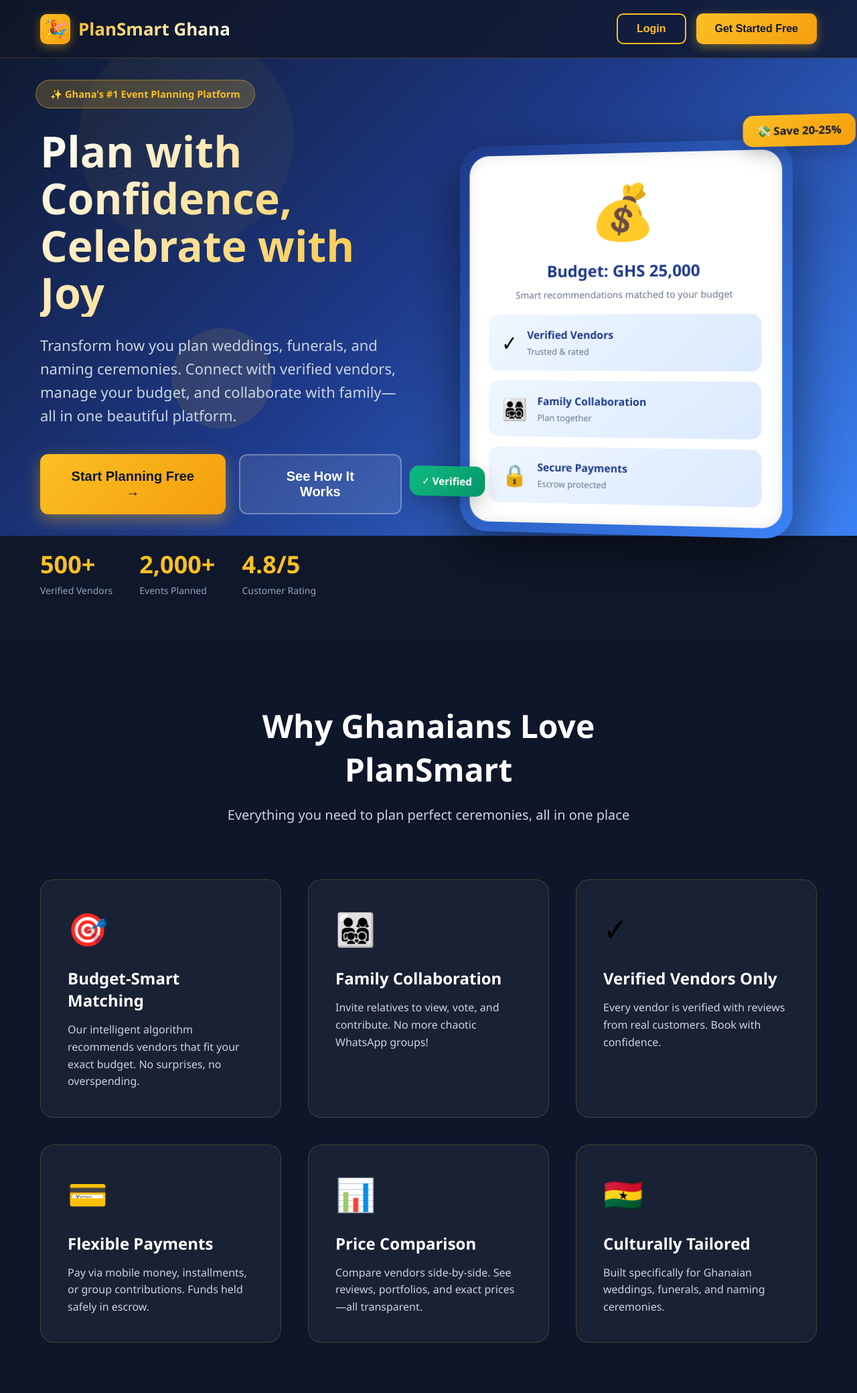
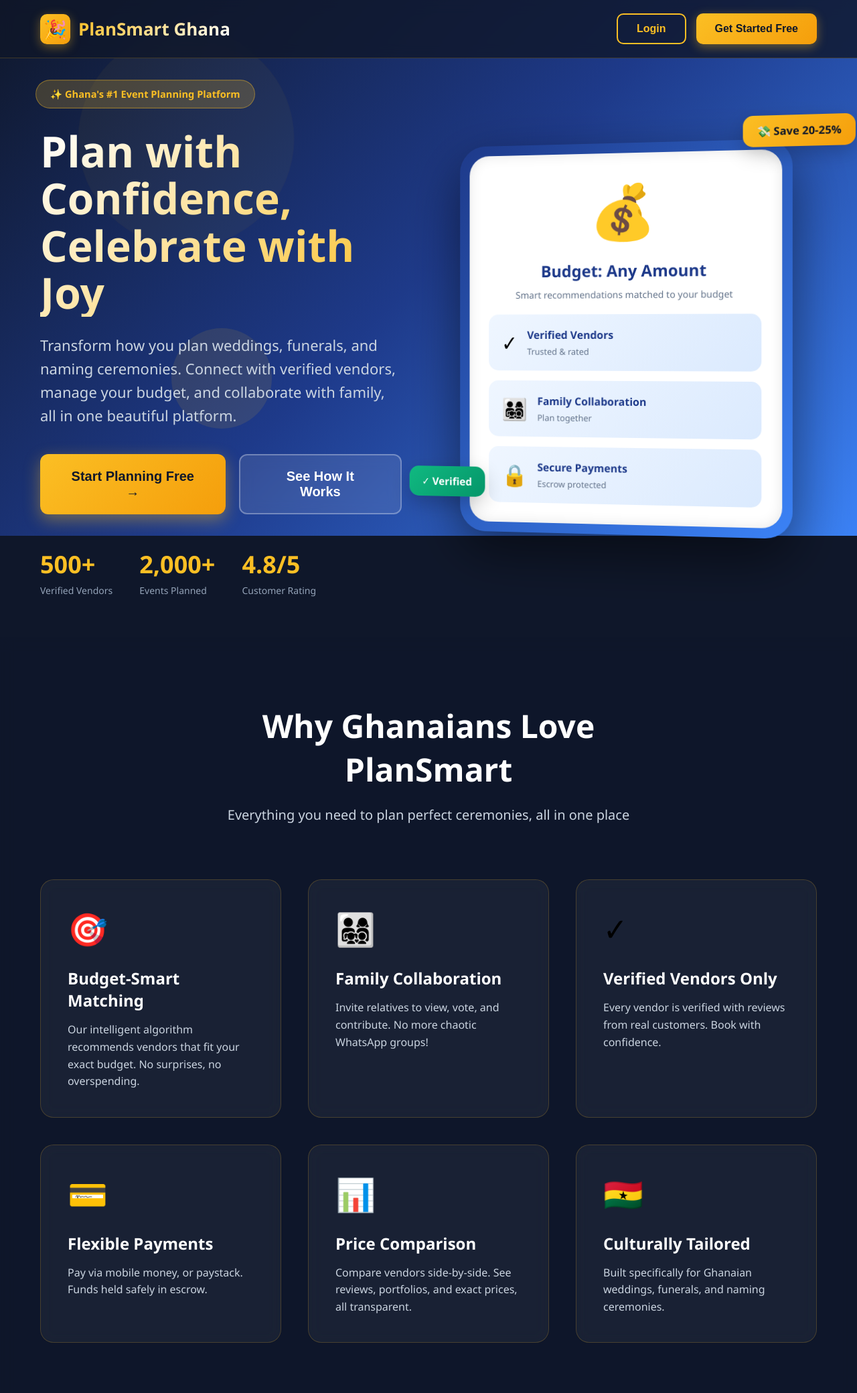
Before and after one commit to BlessCharles/E_Commerce_Final_Project, a PHP site: page / in a window 1280 px wide. Shown: the top 2080 px of the page at 67% size. Run offline with PHP 8.4, Linux system fonts and the light colour scheme.

Commit message:
Index page updated

```diff
--- a/index.php
+++ b/index.php
@@ -661,7 +661,7 @@
                 </div>
                 <h1 class="hero-title">Plan with Confidence, Celebrate with Joy</h1>
                 <p class="hero-subtitle">
-                    Transform how you plan weddings, funerals, and naming ceremonies. Connect with verified vendors, manage your budget, and collaborate with family—all in one beautiful platform.
+                    Transform how you plan weddings, funerals, and naming ceremonies. Connect with verified vendors, manage your budget, and collaborate with family, all in one beautiful platform.
                 </p>
                 <div class="hero-buttons">
                     <button class="btn-primary" onclick="window.location.href='view/register.php'">
@@ -693,7 +693,7 @@
                         <div class="phone-screen">
                             <div class="screen-content">
                                 <div class="screen-icon">💰</div>
-                                <div class="screen-title">Budget: GHS 25,000</div>
+                                <div class="screen-title">Budget: Any Amount</div>
                                 <div class="screen-text">Smart recommendations matched to your budget</div>
                                 <div class="screen-cards">
                                     <div class="feature-card">
@@ -757,13 +757,13 @@
             <div class="feature-box">
                 <div class="feature-icon">💳</div>
                 <h3 class="feature-title">Flexible Payments</h3>
-                <p class="feature-desc">Pay via mobile money, installments, or group contributions. Funds held safely in escrow.</p>
+                <p class="feature-desc">Pay via mobile money, or paystack. Funds held safely in escrow.</p>
             </div>
 
             <div class="feature-box">
                 <div class="feature-icon">📊</div>
                 <h3 class="feature-title">Price Comparison</h3>
-                <p class="feature-desc">Compare vendors side-by-side. See reviews, portfolios, and exact prices—all transparent.</p>
+                <p class="feature-desc">Compare vendors side-by-side. See reviews, portfolios, and exact prices, all transparent.</p>
             </div>
 
             <div class="feature-box">
```
